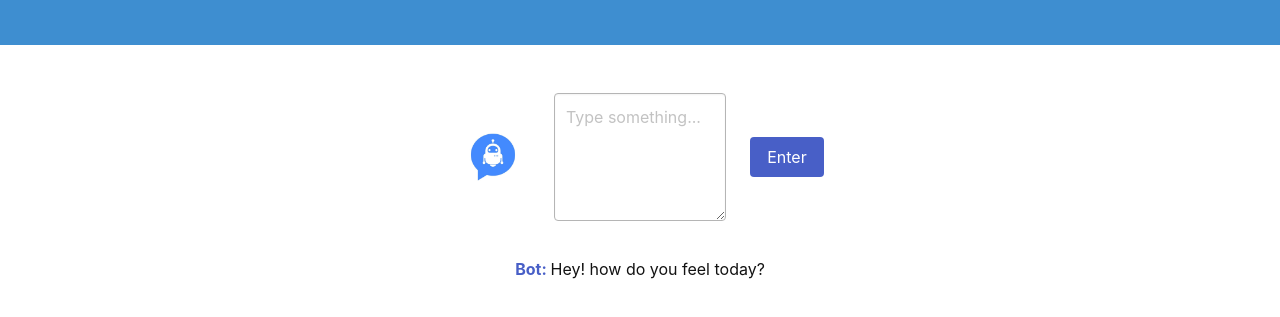
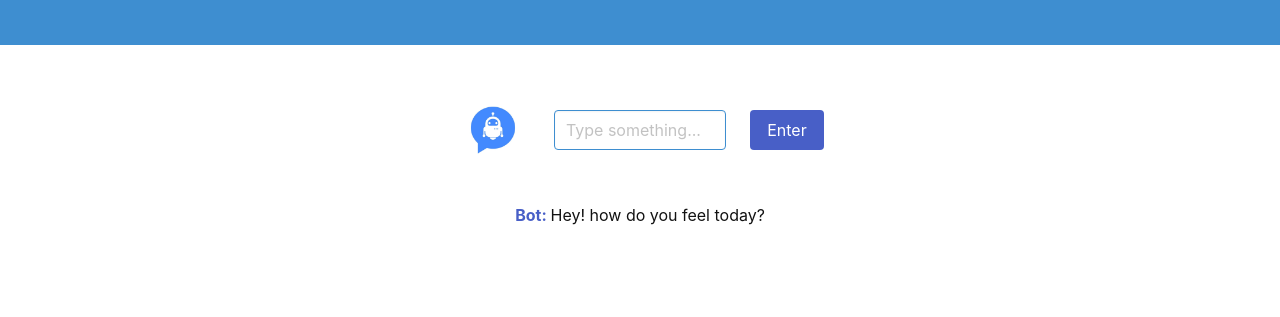
Before and after one commit to fawadrafique/micro-chatbot-challenge, a plain HTML site: page index.html in a window 1280 px wide. Shown: the part 87-404 px from the top of the page. Drawn offline with nearby package versions, Linux system fonts and the light colour scheme.

Commit message:
Remove textarea and addinput field

```diff
--- a/index.html
+++ b/index.html
@@ -41,13 +41,14 @@
             </figure>
           </div>
           <div class="column is-2 center">
-            <div class="field has-addons">
+            <div class="field">
               <div class="control">
-                <textarea
-                  class="textarea is-hovered"
+                <input
+                  class="input is-info"
                   id="input"
+                  type="text"
                   placeholder="Type something..."
-                ></textarea>
+                />
               </div>
             </div>
           </div>
```
